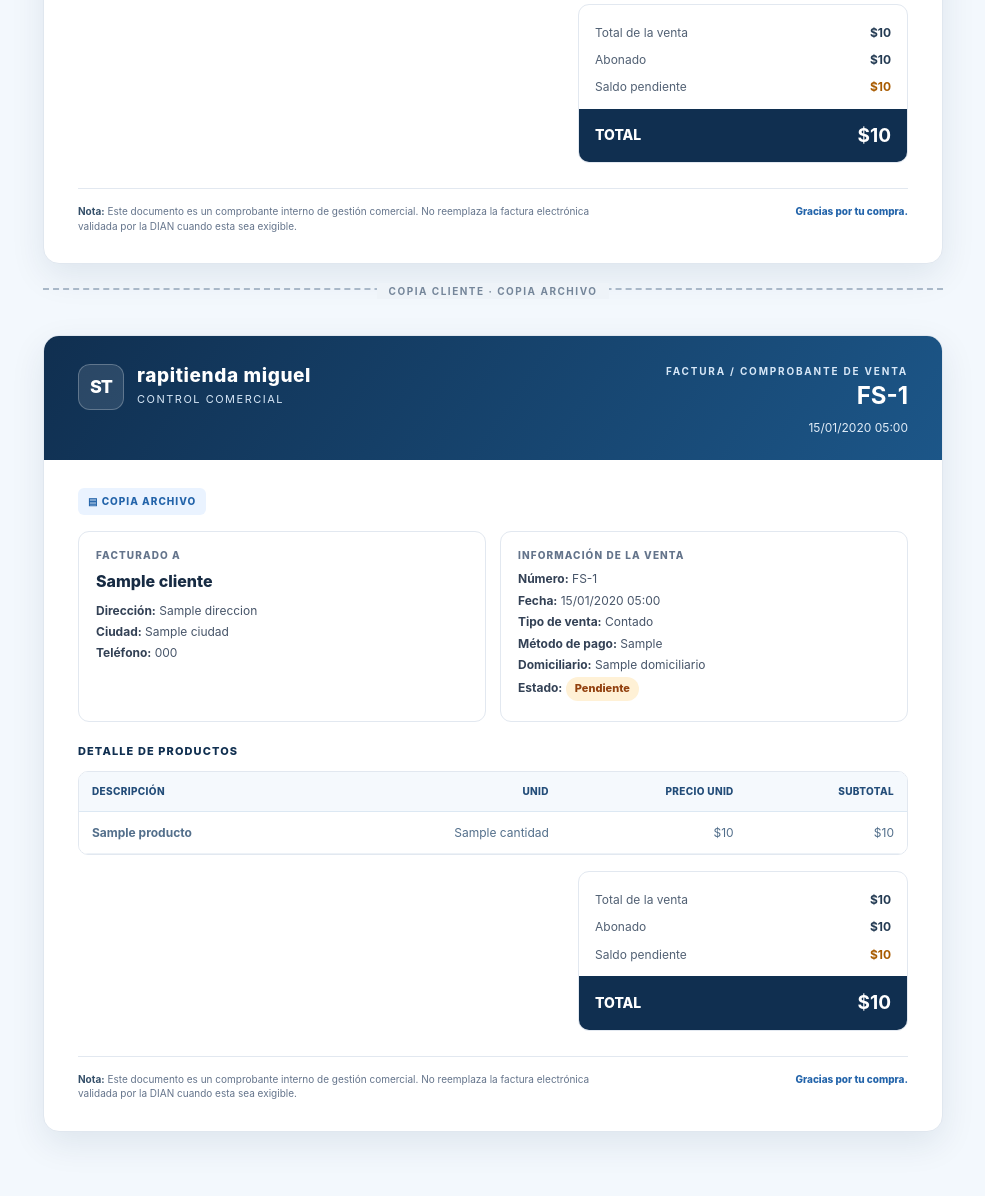
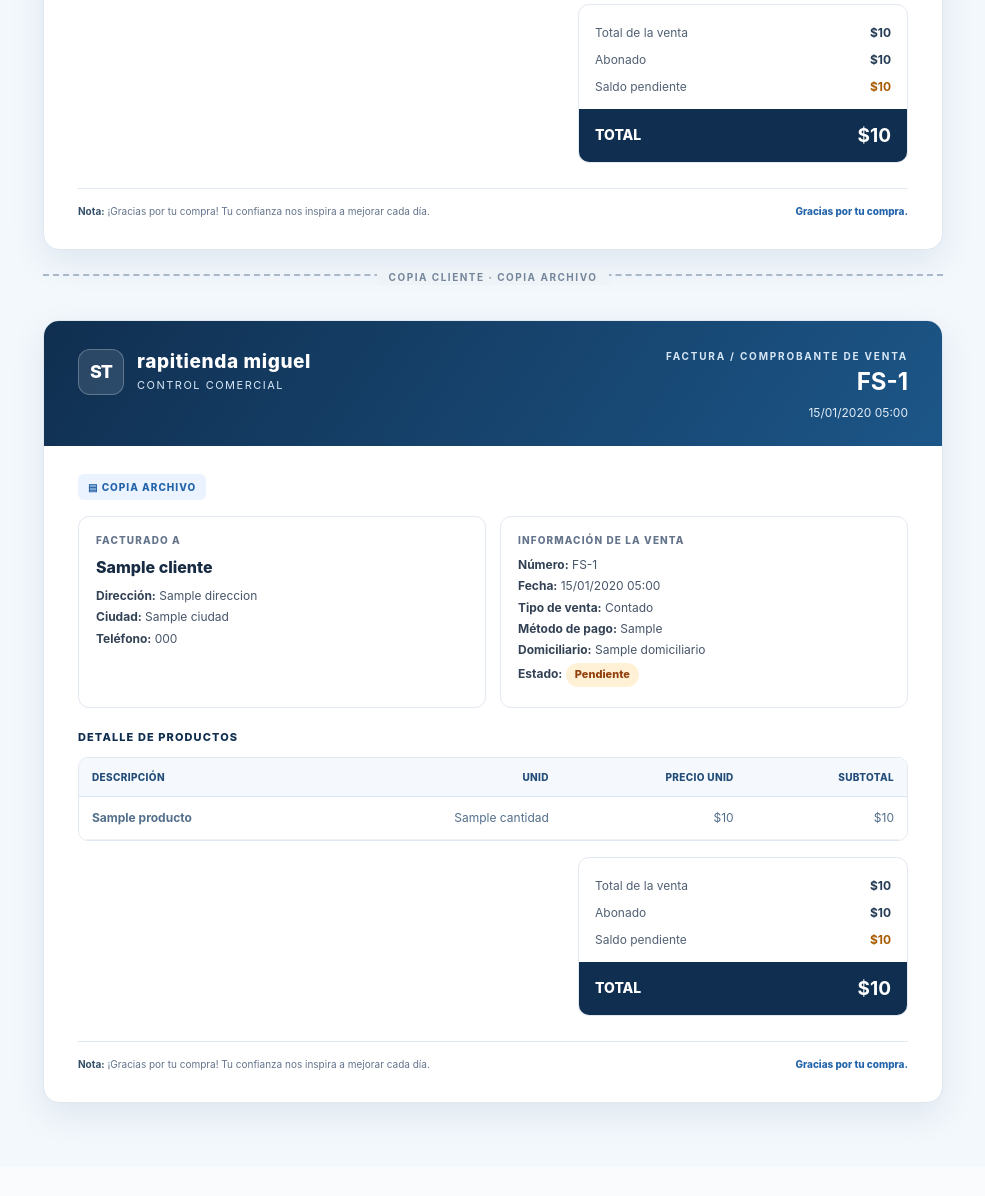
Before and after one commit to fspa11997/sistema-pedidos, a Flask app: page /factura/1 in a window 1280 px wide. Shown: the part 651-1847 px from the top of the page, without its empty margins (147-1132 px from the left). After the commit the page ends 1777 px from the top, so only its background shows below. Run offline with Flask 3, Linux system fonts and the light colour scheme; the visitor is signed in with stand-in values (Sample User, id 1); a database or web service that is not in the repository returns one stand-in record (values such as "Sample title"); some libraries are stand-ins or nearby versions.

Commit message:
Actualizar

```diff
--- a/templates/factura.html
+++ b/templates/factura.html
@@ -335,7 +335,7 @@
         </div>
 
         <footer class="footer">
-            <div class="legal-note"><strong>Nota:</strong> Este documento es un comprobante interno de gestión comercial. No reemplaza la factura electrónica validada por la DIAN cuando esta sea exigible.</div>
+            <div class="legal-note"><strong>Nota:</strong> ¡Gracias por tu compra! Tu confianza nos inspira a mejorar cada día.</div>
             <div class="thanks">Gracias por tu compra.</div>
         </footer>
     </div>
```
